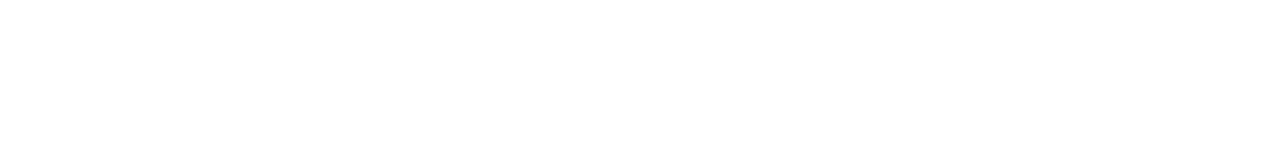
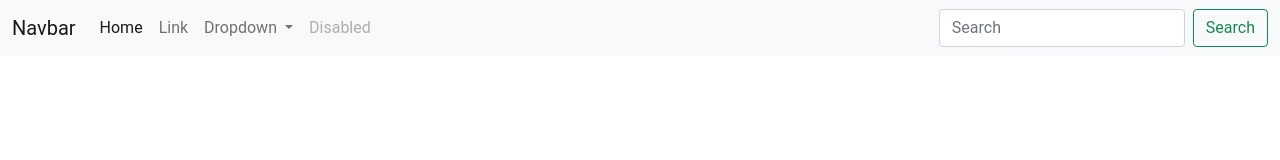
Before and after one commit to Calebe-Xavier-Developer/bootstrap-project, a plain HTML site: page index.html in a window 1280 px wide. Drawn offline with Linux system fonts and the light colour scheme.

Commit message:
Bootstrap e css linkados, elemento navbar adicionado ao projeto

```diff
--- /dev/null
+++ b/css/style.css
@@ -0,0 +1,6 @@
+* {
+  margin: 0;
+  padding: 0;
+  box-sizing: border-box;
+  font-family: "Roboto", sans-serif;
+}
--- a/index.html
+++ b/index.html
@@ -10,6 +10,83 @@
     />
     <meta name="author" content="Calebe de Vasconcelos Xavier" />
     <title>Bootstrap Carousel</title>
+
+    <!--Bootstrap e link css adicionado abaixo-->
+    <link
+      rel="stylesheet"
+      type="text/css"
+      href="bootstrap/css/bootstrap.min.css"
+    />
+    <link rel="stylesheet" type="text/css" href="css/style.css" />
   </head>
-  <body></body>
+  <body>
+    <header>
+      <nav class="navbar navbar-expand-lg navbar-light bg-light">
+        <div class="container-fluid">
+          <a class="navbar-brand" href="#">Navbar</a>
+          <button
+            class="navbar-toggler"
+            type="button"
+            data-bs-toggle="collapse"
+            data-bs-target="#navbarSupportedContent"
+            aria-controls="navbarSupportedContent"
+            aria-expanded="false"
+            aria-label="Toggle navigation"
+          >
+            <span class="navbar-toggler-icon"></span>
+          </button>
+          <div class="collapse navbar-collapse" id="navbarSupportedContent">
+            <ul class="navbar-nav me-auto mb-2 mb-lg-0">
+              <li class="nav-item">
+                <a class="nav-link active" aria-current="page" href="#">Home</a>
+              </li>
+              <li class="nav-item">
+                <a class="nav-link" href="#">Link</a>
+              </li>
+              <li class="nav-item dropdown">
+                <a
+                  class="nav-link dropdown-toggle"
+                  href="#"
+                  id="navbarDropdown"
+                  role="button"
+                  data-bs-toggle="dropdown"
+                  aria-expanded="false"
+                >
+                  Dropdown
+                </a>
+                <ul class="dropdown-menu" aria-labelledby="navbarDropdown">
+                  <li><a class="dropdown-item" href="#">Action</a></li>
+                  <li><a class="dropdown-item" href="#">Another action</a></li>
+                  <li><hr class="dropdown-divider" /></li>
+                  <li>
+                    <a class="dropdown-item" href="#">Something else here</a>
+                  </li>
+                </ul>
+              </li>
+              <li class="nav-item">
+                <a
+                  class="nav-link disabled"
+                  href="#"
+                  tabindex="-1"
+                  aria-disabled="true"
+                  >Disabled</a
+                >
+              </li>
+            </ul>
+            <form class="d-flex">
+              <input
+                class="form-control me-2"
+                type="search"
+                placeholder="Search"
+                aria-label="Search"
+              />
+              <button class="btn btn-outline-success" type="submit">
+                Search
+              </button>
+            </form>
+          </div>
+        </div>
+      </nav>
+    </header>
+  </body>
 </html>
```
